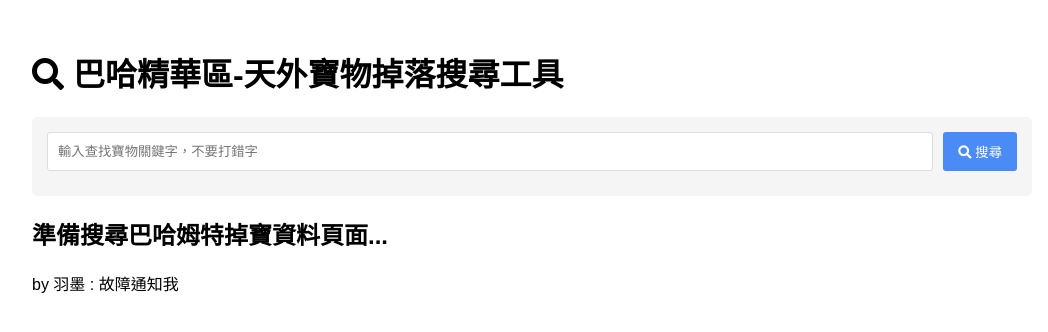
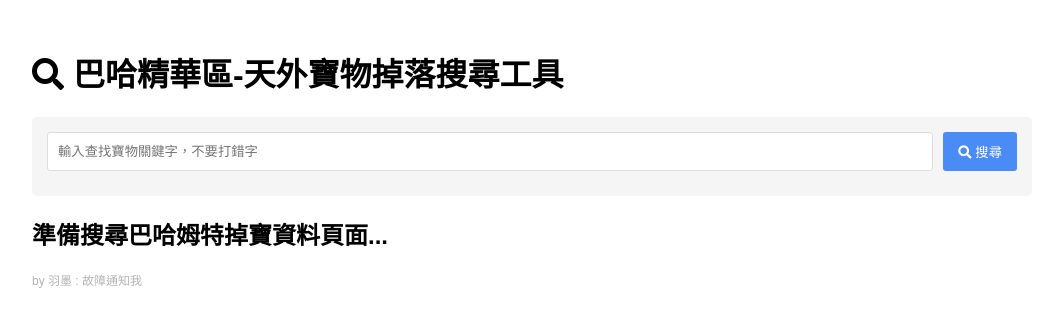
Before and after one commit to xeriom92076/moonlineTreasureHunt.github.io, a plain HTML site: page index.html in a window 1280 px wide. Shown: the whole page, without its empty margins (108-1156 px from the left). Drawn offline with Linux system fonts and the light colour scheme; no server answers.

Commit message:
Update style.css

```diff
--- a/style.css
+++ b/style.css
@@ -232,3 +232,8 @@
     border: 1px solid #ddd;
     vertical-align: top;
   }
+
+  .footer p {
+    font-size: 12px;
+    color: #b3b3b3;
+  }
```
